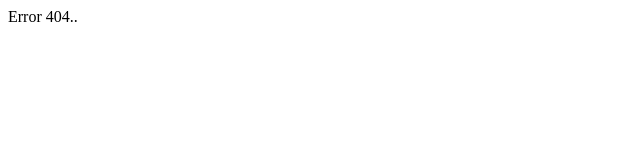
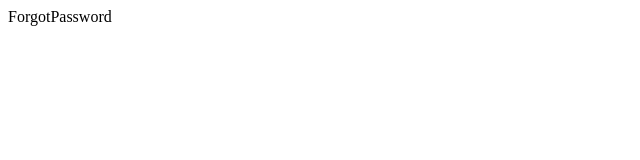
Before and after one commit to VanshSh/hello_world_next, a Next.js app: page /forgot-password in a window 1280 px wide. Before the commit this address had no page. Shown: the top 160 px of the page, without its empty margins (0-640 px from the left). Built offline with nearby package versions, Linux system fonts and the light colour scheme.

Commit message:
feat: :sparkles: Route Group

```diff
--- /dev/null
+++ b/app/(auth)/forgot-password/page.tsx
@@ -0,0 +1,5 @@
+const ForgotPassword = () => {
+  return <div>ForgotPassword</div>
+}
+
+export default ForgotPassword
--- /dev/null
+++ b/app/(auth)/login/page.tsx
@@ -0,0 +1,5 @@
+const Login = () => {
+  return <div>Login</div>
+}
+
+export default Login
--- /dev/null
+++ b/app/(auth)/register/page.tsx
@@ -0,0 +1,5 @@
+const Register = () => {
+  return <div>Register</div>
+}
+
+export default Register
```
Also changed, not shown: 1 other file (tests, documents, lock files or other folders).
